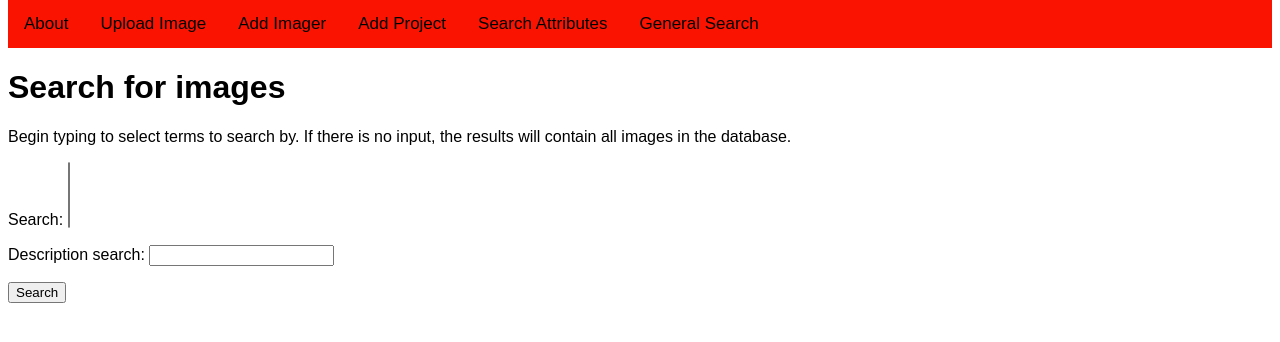
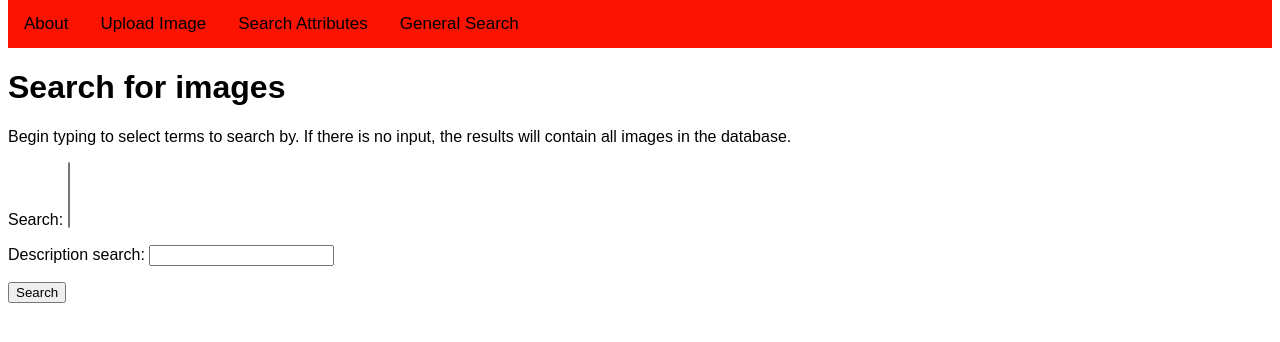
Before and after one commit to biofilmDB/cbe-image-db, a Django app: page /images/general-search/ in a window 1280 px wide. Shown: the top 342 px of the page. Run offline with Django 3.2, Linux system fonts and the light colour scheme; some libraries are stand-ins or nearby versions.

Commit message:
Removed add image and project pages

```diff
--- a/cbeImageDB/images/forms.py
+++ b/cbeImageDB/images/forms.py
@@ -2,36 +2,6 @@ from django import forms
 from .models import Image, Lab, Imager, Microscope, ObjectiveMedium, Organism, Experiment
 from .models import Project, GrowthSubstratum, Vessel
 from dal import autocomplete
-
-
-class AddImagerForm(forms.ModelForm):
-
-    class Meta:
-        model = Imager
-        fields = ['name', ]
-
-    def clean_imager_name(self):
-        data = self.cleaned_data['name']
-        query = Imager.objects.filter(imager_name__iexact=data)
-        if len(query) > 0:
-            raise forms.ValidationError("{} already exists, try again".format(data))
-        else:
-            return data
-
-
-class AddProjectForm(forms.ModelForm):
-
-    class Meta:
-        model = Project
-        fields = ['name', ]
-
-    def clean_name(self):
-        data = self.cleaned_data['name']
-        query = Project.objects.filter(name__iexact=data)
-        if len(query) > 0:
-            raise forms.ValidationError("{} already exists, try again".format(data))
-        else:
-            return data
 
 
 class CreateExperimentForm(forms.ModelForm):
--- a/cbeImageDB/images/templates/images/base.html
+++ b/cbeImageDB/images/templates/images/base.html
@@ -64,8 +64,6 @@
             {% endif %}
             <a class="navbar-brand" href="{% url 'about' %}">About</a>
             <a class="navbar-brand" href="{% url 'images:upload' %}">Upload Image</a>
-            <a class="navbar-brand" href={% url 'images:add_imager' %}>Add Imager</a>
-            <a class="navbar-brand" href={% url 'images:add_project' %}>Add Project</a>
             <a class="navbar-brand" href="{% url 'images:attribute_search' %}">Search Attributes</a>
             <a class="navbar-brand" href={% url 'images:general_search' %}>General Search</a>
         </div>
--- a/cbeImageDB/images/urls.py
+++ b/cbeImageDB/images/urls.py
@@ -16,12 +16,6 @@ urlpatterns = [
          name='image_details'),
     path('update-image/<int:pk>/', views.UpdateImageView.as_view(),
          name='update_image'),
-    path('add-imager/', views.AddImagerView.as_view(), name='add_imager'),
-    path('imager-success/<int:pk>', views.ImagerSuccessView.as_view(),
-         name='imager_success'),
-    path('add-project/', views.AddProjectView.as_view(), name='add_project'),
-    path('project-success/<int:pk>', views.ProjectSuccessView.as_view(),
-         name='project_success'),
 
     # Searching and results urls
     path('general-search/', views.GeneralSearchView.as_view(),
```
Also changed, not shown: cbeImageDB/images/views/images_misc.py (+0 -40 lines).
